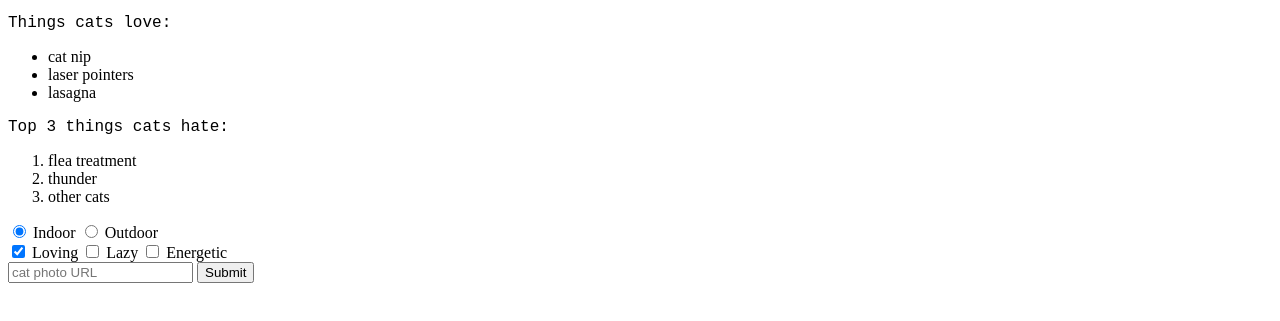
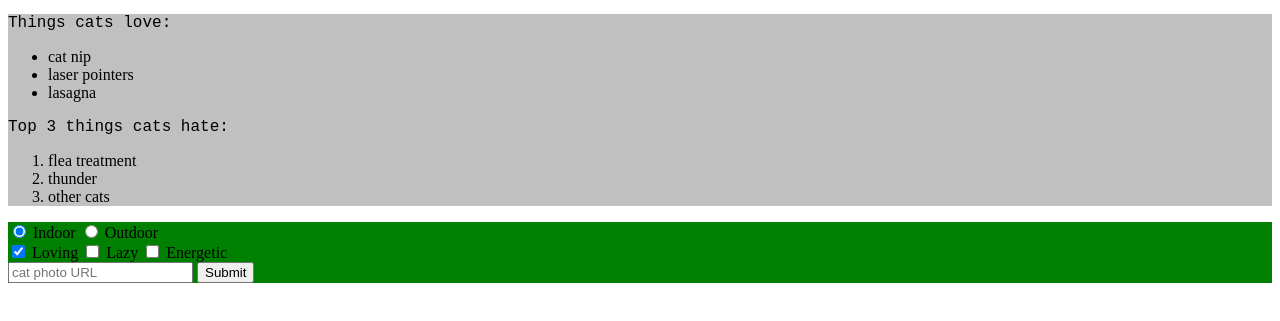
Before and after one commit to fedecarboni7/responsive-web-design-fcc, a plain HTML site: page Cat Photo App/index.html in a window 1280 px wide. Shown: the part 205-526 px from the top of the page. Drawn offline with Linux system fonts and the light colour scheme.

Commit message:
css changes

```diff
--- a/Cat Photo App/index.html
+++ b/Cat Photo App/index.html
@@ -23,6 +23,14 @@
         font-family: monospace;
     }
 
+    #cat-photo-form {
+        background-color: green;
+    }
+
+    .silver-background {
+        background-color: silver;
+    }
+
     .thick-green-border {
         border-color: green;
         border-width: 10px;
@@ -43,7 +51,7 @@
 
         <a href="#"><img class="smaller-image thick-green-border" src="https://bit.ly/fcc-relaxing-cat"
                 alt="A cute orange cat lying on its back."></a>
-        <div>
+        <div class="silver-background">
             <p>Things cats love:</p>
             <ul>
                 <li>cat nip</li>
@@ -57,7 +65,7 @@
                 <li>other cats</li>
             </ol>
         </div>
-        <form action="https://www.freecatphotoapp.com/submit-cat-photo">
+        <form id="cat-photo-form" action="https://www.freecatphotoapp.com/submit-cat-photo">
             <label for="indoor"><input id="indoor" type="radio" name="indoor-outdoor" value="indoor" checked>
                 Indoor</label>
             <label for="outdoor"><input id="outdoor" type="radio" name="indoor-outdoor" value="outdoor">
```
